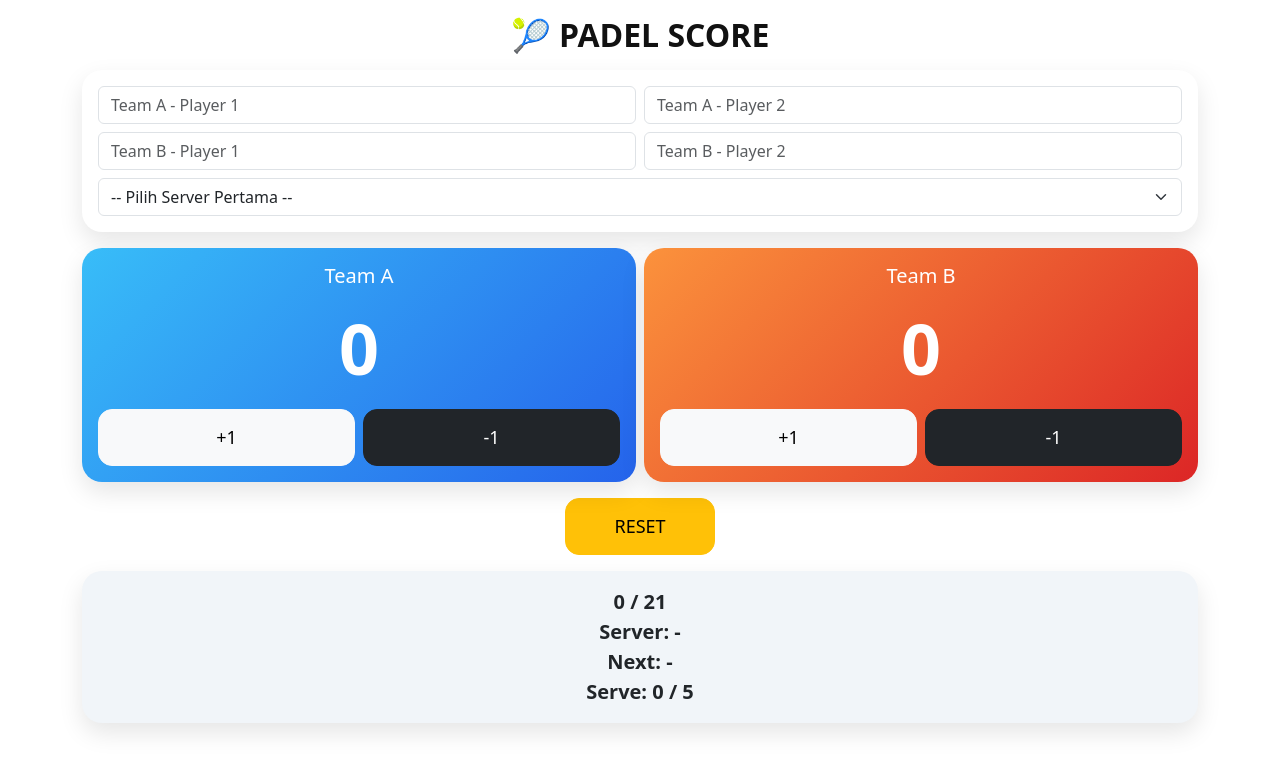
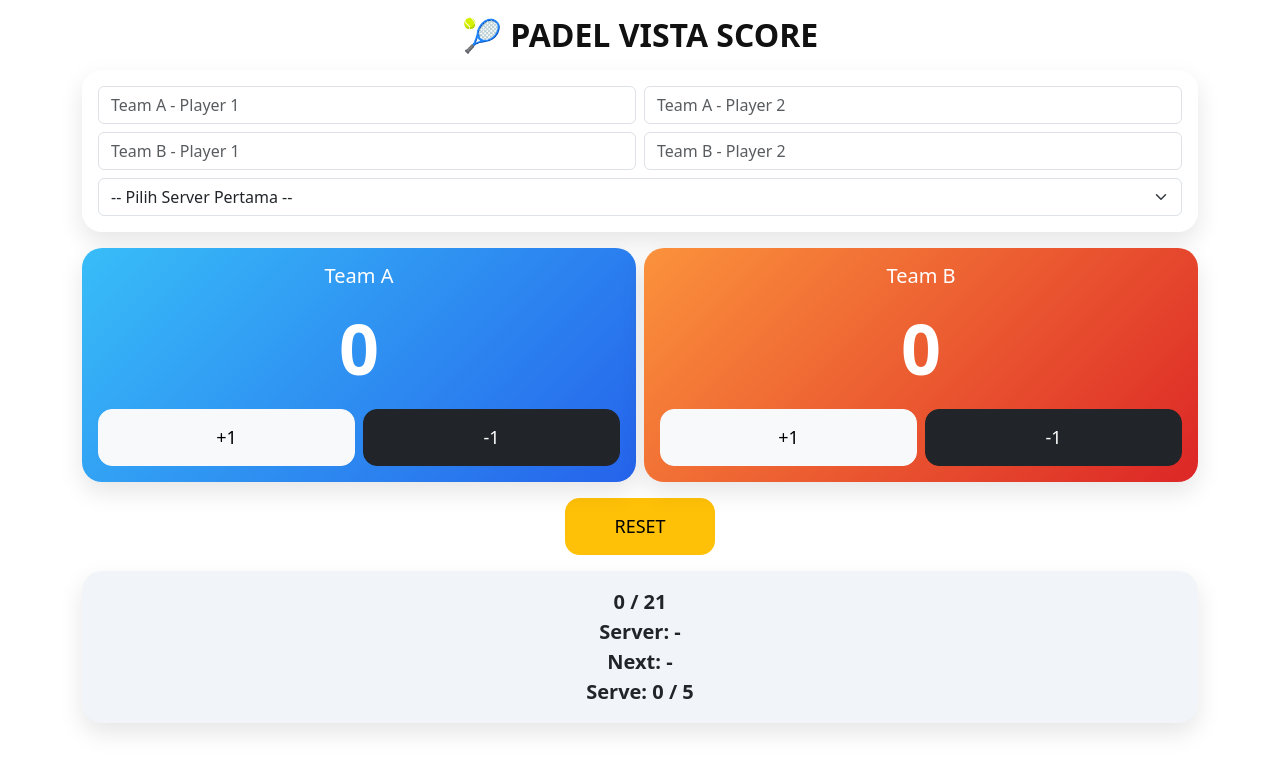
Before and after one commit to bburnw/padeleo, a plain HTML site: page index.html in a window 1280 px wide. Drawn offline with nearby package versions, Linux system fonts and the light colour scheme.

Commit message:
Update index.html

```diff
--- a/index.html
+++ b/index.html
@@ -76,7 +76,7 @@ h2 {
 
 <div class="container py-3">
 
-<h2 class="text-center mb-3">🎾 PADEL SCORE</h2>
+<h2 class="text-center mb-3">🎾 PADEL VISTA SCORE</h2>
 
 <!-- INPUT -->
 <div class="card p-3 mb-3">
```
